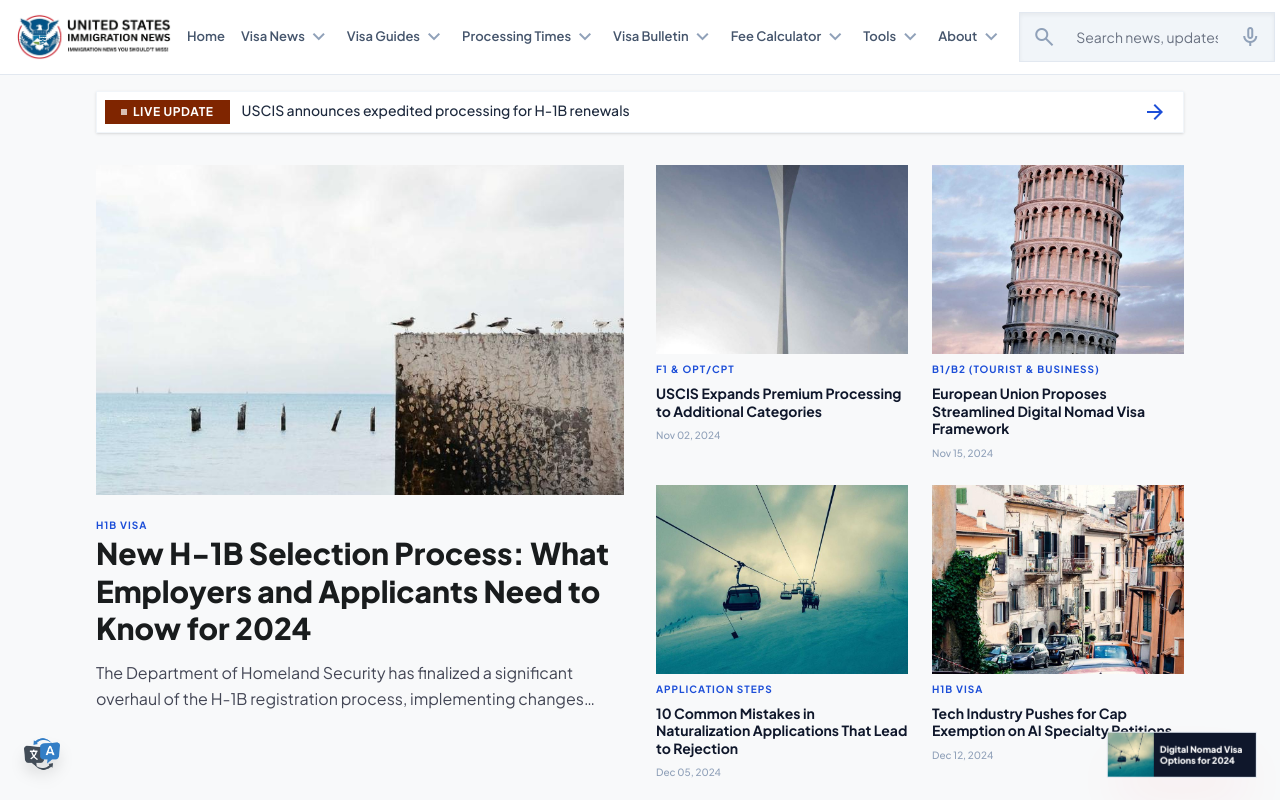
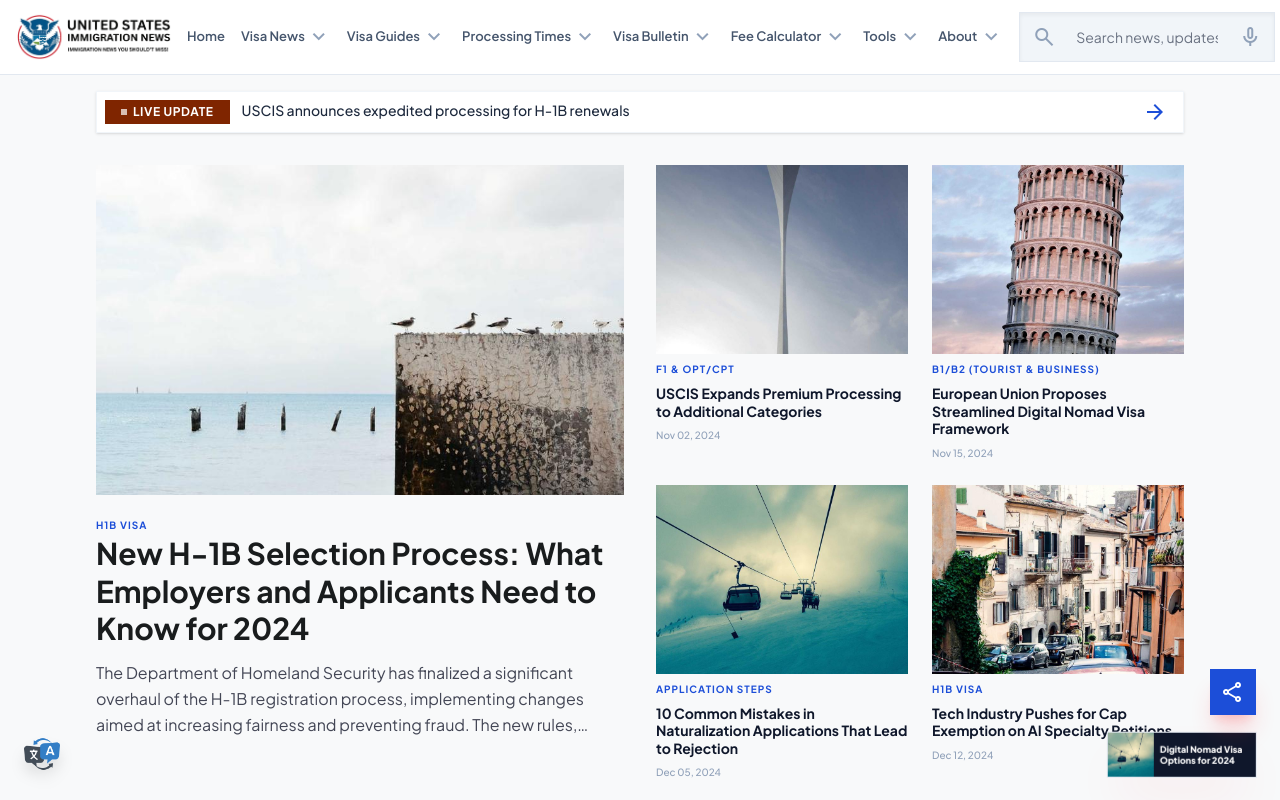
Before and after one commit to infaterasolutions-design/immi24, a Next.js app: page / in a window 1280 px wide. Shown: the top 800 px of the page. Built offline with nearby package versions, Linux system fonts and the light colour scheme.

Commit message:
feat: enhance homepage UI and add floating share button

```diff
--- a/src/app/page.js
+++ b/src/app/page.js
@@ -7,6 +7,7 @@ import { getAllArticles, mockArticles } from "@/lib/mockData";
 import { LIVE_EVENTS } from "@/lib/liveUpdatesData";
 import { useState, useEffect } from "react";
 import MoreLiveCoverageWidget from "@/components/MoreLiveCoverageWidget";
+import FloatingShareButton from "@/components/FloatingShareButton";
 
 // Placeholder fallback image
 const FALLBACK_IMAGE = "https://placehold.co/800x600/e2e8f0/94a3b8?text=No+Image";
@@ -91,10 +92,10 @@ export default function Home() {
                 </div>
                 <div className="space-y-2 md:space-y-3">
                   <span className="text-primary text-[10px] font-bold uppercase tracking-widest">{heroArticle.categoryLabel}</span>
-                  <h1 className="text-on-surface text-2xl md:text-3xl font-extrabold headline-font leading-tight group-hover:text-primary transition-colors">
+                  <h1 className="text-on-surface text-2xl md:text-3xl font-bold headline-font leading-tight group-hover:text-primary transition-colors">
                     {heroArticle.title}
                   </h1>
-                  <p className="text-on-surface-variant text-sm md:text-base leading-relaxed line-clamp-2">
+                  <p className="text-on-surface-variant text-sm md:text-base leading-relaxed line-clamp-3">
                     {heroArticle.paragraphs?.[0] || heroArticle.imageCaption}
                   </p>
                 </div>
@@ -154,7 +155,7 @@ export default function Home() {
             <div className="grid grid-cols-2 md:grid-cols-3 gap-3 md:gap-4">
               <Link href="/category/visa-news/f1-opt" className="bg-blue-50/50 hover:bg-blue-100 transition-colors p-4 md:p-6 flex flex-col items-center justify-center text-center group cursor-pointer border border-blue-100/50 rounded-md">
                 <span className="material-symbols-outlined text-blue-600 text-2xl md:text-3xl mb-2 md:mb-3">school</span>
-                <span className="font-bold headline-font text-[10px] md:text-[11px] uppercase tracking-widest text-slate-800">F1 Student</span>
+                <span className="font-bold headline-font text-[10px] md:text-[11px] uppercase tracking-widest text-slate-800">F1 STUDENT VISA</span>
               </Link>
               <Link href="/category/visa-news/h1b-visa" className="bg-indigo-50/50 hover:bg-indigo-100 transition-colors p-4 md:p-6 flex flex-col items-center justify-center text-center group cursor-pointer border border-indigo-100/50 rounded-md">
                 <span className="material-symbols-outlined text-indigo-600 text-2xl md:text-3xl mb-2 md:mb-3">work</span>
@@ -381,6 +382,8 @@ export default function Home() {
       </div>
     </main>
 
+    <FloatingShareButton />
+
     {/* Video Reels Full-Screen Viewer */}
     {reelsOpen && (
       <VideoReels
--- /dev/null
+++ b/src/components/FloatingShareButton.jsx
@@ -0,0 +1,79 @@
+"use client";
+
+import { useState } from "react";
+import { usePathname } from "next/navigation";
+
+export default function FloatingShareButton() {
+  const [isOpen, setIsOpen] = useState(false);
+  const pathname = usePathname();
+
+  if (pathname !== "/") return null;
+
+  const shareData = {
+    title: document.title || "Stitch USA Immigration News",
+    text: "Check out the latest US immigration news and updates!",
+    url: typeof window !== "undefined" ? window.location.href : "https://example.com",
+  };
+
+  const handleShare = async () => {
+    if (navigator.share) {
+      try {
+        await navigator.share(shareData);
+      } catch (err) {
+        if (err.name !== "AbortError") {
+          console.error("Error sharing:", err);
+          setIsOpen(!isOpen);
+        }
+      }
+    } else {
+      setIsOpen(!isOpen);
+    }
+  };
+
+  const shareUrl = typeof window !== "undefined" ? encodeURIComponent(window.location.href) : "";
+  const shareText = encodeURIComponent(shareData.text);
+
+  return (
+    <div className="fixed bottom-[85px] right-6 z-[9999] flex flex-col items-end gap-3">
+      {isOpen && (
+        <div className="bg-white/95 backdrop-blur-sm rounded-lg shadow-2xl border border-slate-100 p-2 flex flex-col gap-1 w-[150px] animate-fade-in-up origin-bottom">
+          <a
+            href={`https://wa.me/?text=${shareText}%20${shareUrl}`}
+            target="_blank"
+            rel="noopener noreferrer"
+            className="flex items-center gap-3 px-3 py-2 hover:bg-slate-100 rounded-md transition-colors text-[11px] uppercase tracking-widest font-bold text-slate-700"
+          >
+            <img src="https://cdn-icons-png.flaticon.com/512/733/733585.png" alt="WhatsApp" className="w-[14px] h-[14px] flex-shrink-0" />
+            WhatsApp
+          </a>
+          <a
+            href={`https://www.facebook.com/sharer/sharer.php?u=${shareUrl}`}
+            target="_blank"
+            rel="noopener noreferrer"
+            className="flex items-center gap-3 px-3 py-2 hover:bg-slate-100 rounded-md transition-colors text-[11px] uppercase tracking-widest font-bold text-slate-700"
+          >
+            <img src="https://cdn-icons-png.flaticon.com/512/733/733547.png" alt="Facebook" className="w-[14px] h-[14px] flex-shrink-0" />
+            Facebook
+          </a>
+          <a
+            href={`https://twitter.com/intent/tweet?url=${shareUrl}&text=${shareText}`}
+            target="_blank"
+            rel="noopener noreferrer"
+            className="flex items-center gap-3 px-3 py-2 hover:bg-slate-100 rounded-md transition-colors text-[11px] uppercase tracking-widest font-bold text-slate-700"
+          >
+            <img src="https://cdn-icons-png.flaticon.com/512/733/733579.png" alt="Twitter" className="w-[14px] h-[14px] flex-shrink-0" />
+            X/Twitter
+          </a>
+        </div>
+      )}
+
+      <button
+        onClick={handleShare}
+        className="w-[46px] h-[46px] bg-primary text-white rounded-full flex items-center justify-center shadow-red-500/20 shadow-xl hover:scale-110 hover:shadow-red-500/40 transition-all duration-300 z-50 group"
+        aria-label="Share Website"
+      >
+        <span className="material-symbols-outlined text-[20px] group-hover:animate-vibrate">share</span>
+      </button>
+    </div>
+  );
+}
```
